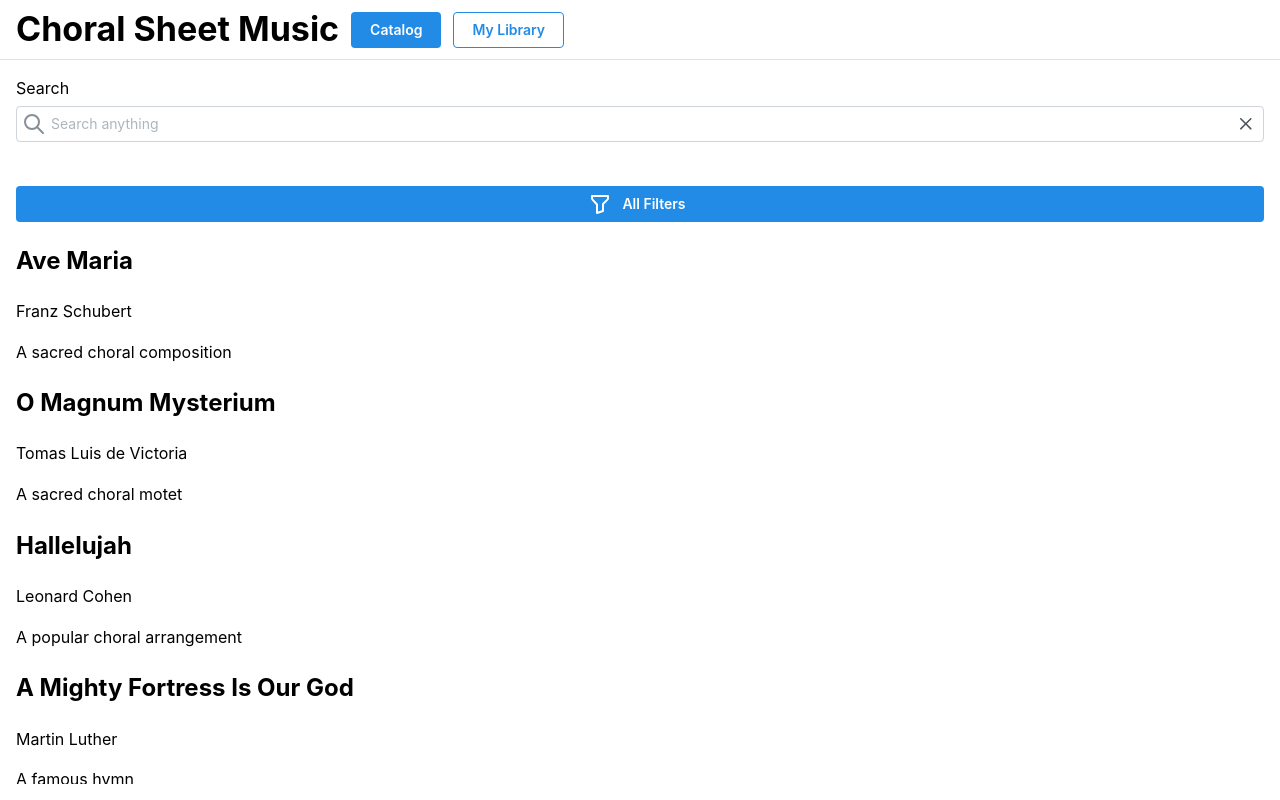
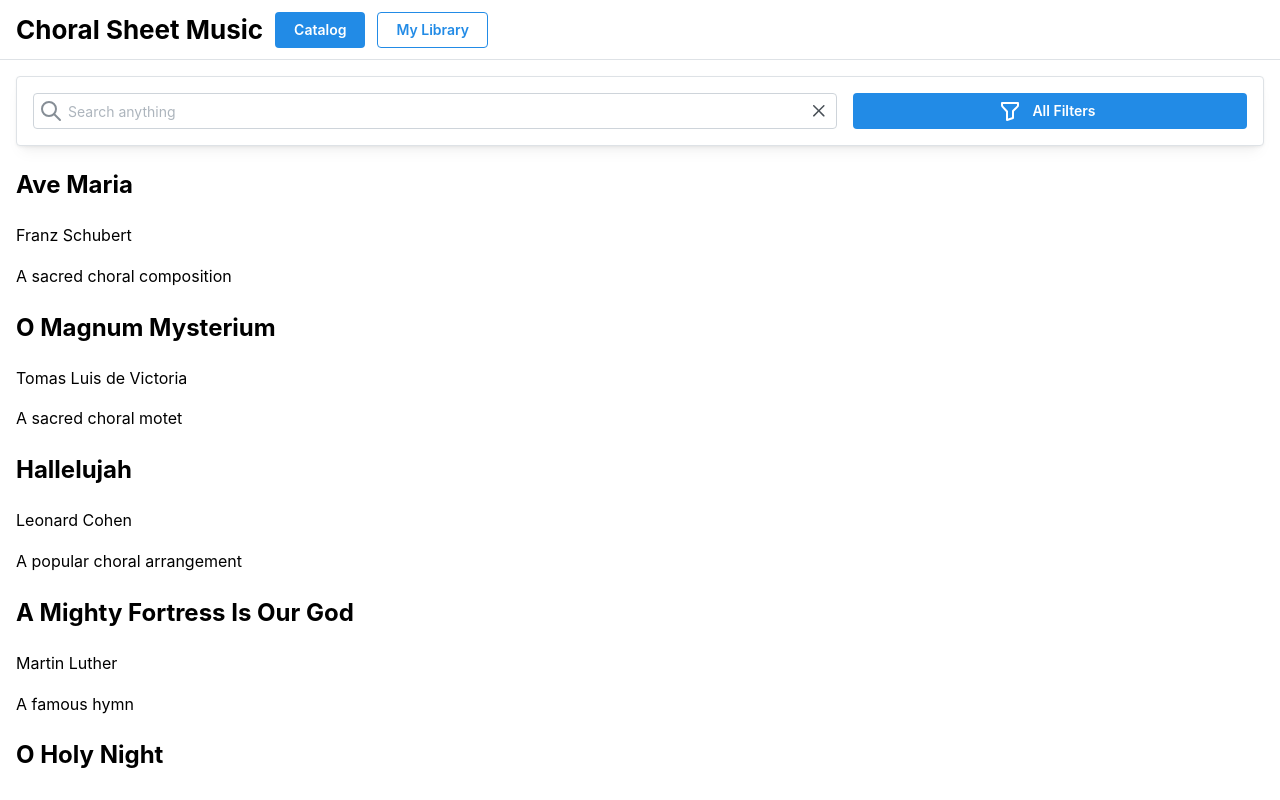
Before and after one commit to smophat7/cs356-choral-catalog, a React (Vite) app: page /catalog in a window 1280 px wide. Built offline with nearby package versions, Linux system fonts and the light colour scheme.

Commit message:
Refactor pill. Clear all button. Search card shadow.

```diff
--- a/src/components/AppHeader.tsx
+++ b/src/components/AppHeader.tsx
@@ -18,7 +18,7 @@ const AppHeader: React.FC = () => {
   return (
     <AppShell.Header>
       <Group h="100%" gap="sm" px="md">
-        <Title order={1}>Choral Sheet Music</Title>
+        <Title order={2}>Choral Sheet Music</Title>
         <Button {...getButtonProps(RouteEndpoints.Catalog)}>Catalog</Button>
         <Button {...getButtonProps(RouteEndpoints.MyLibrary)}>
           My Library
--- a/src/components/CatalogResults.tsx
+++ b/src/components/CatalogResults.tsx
@@ -10,7 +10,7 @@ interface Props {
 
 const CatalogResults: React.FC<Props> = ({ songs }) => {
   return (
-    <ScrollArea>
+    <ScrollArea flex={1}>
       {songs.map((song) => (
         <div key={song.id}>
           <h2>{song.title}</h2>
--- a/src/components/Filter.tsx
+++ b/src/components/Filter.tsx
@@ -3,17 +3,19 @@ import React from "react";
 import { Box, Text } from "@mantine/core";
 
 interface Props {
-  title: string;
+  title?: string;
   subtitle?: string;
   children?: React.ReactNode;
 }
 
 const Filter: React.FC<Props> = ({ title, subtitle, children }) => (
   <Box>
-    <Text>{title}</Text>
-    <Text size="sm" mb={5}>
-      {subtitle}
-    </Text>
+    {title && <Text>{title}</Text>}
+    {subtitle && (
+      <Text size="sm" mb={5}>
+        {subtitle}
+      </Text>
+    )}
     {children}
   </Box>
 );
--- a/src/components/Search.tsx
+++ b/src/components/Search.tsx
@@ -1,22 +1,22 @@
 import React, { useEffect, useState } from "react";
 
 import {
-  Box,
   Button,
-  Chip,
+  Card,
   CloseButton,
-  CloseIcon,
   ComboboxData,
   ComboboxItem,
+  Grid,
   Group,
   Modal,
   MultiSelect,
+  Pill,
   Select,
   Stack,
   TextInput,
 } from "@mantine/core";
 import { useDisclosure } from "@mantine/hooks";
-import { IconFilter, IconSearch } from "@tabler/icons-react";
+import { IconFilter, IconSearch, IconX } from "@tabler/icons-react";
 
 import { MusicalPeriod, Song } from "../types";
 import Filter from "./Filter";
@@ -104,10 +104,23 @@ const Search: React.FC<Props> = ({ allSongs, onFilterChange }) => {
       label: composer,
     }));
 
+  const filterPill = (value: string | string[], onRemove: () => void) => (
+    <Pill onRemove={onRemove} withRemoveButton size="lg">
+      {Array.isArray(value) ? value.join(", ") : value}
+    </Pill>
+  );
+
+  const numFiltersApplied =
+    (languageFilter ? 1 : 0) +
+    (musicalPeriodFilter.length > 0 ? 1 : 0) +
+    (composerFilter ? 1 : 0);
+
   return (
-    <Box flex={1}>
-      <Stack w="100%" bg="var(--mantine-color-body)">
-        <Filter title="Search">
+    <Card shadow="sm" withBorder>
+      <Stack>
+        <Grid align="center">
+          <Grid.Col span={8}>
+            <Filter>
               <TextInput
                 leftSectionPointerEvents="none"
                 leftSection={<IconSearch />}
@@ -120,47 +133,41 @@ const Search: React.FC<Props> = ({ allSongs, onFilterChange }) => {
                 }
                 placeholder="Search anything"
                 value={searchTextFilter}
-            onChange={(event) => setSearchTextFilter(event.currentTarget.value)}
+                onChange={(event) =>
+                  setSearchTextFilter(event.currentTarget.value)
+                }
               />
             </Filter>
-        <Group pb="sm">
-          {languageFilter && (
-            <Chip
-              icon={<CloseIcon />}
-              variant="filled"
-              color="grey"
-              onClick={() => setLanguageFilter(null)}
-              defaultChecked
-            >
-              {languageFilter}
-            </Chip>
-          )}
-          {musicalPeriodFilter.length > 0 && (
-            <Chip
-              icon={<CloseIcon />}
-              variant="filled"
-              color="grey"
-              onClick={() => setMusicalPeriodFilter([])}
-              defaultChecked
-            >
-              {musicalPeriodFilter.join(", ")}
-            </Chip>
-          )}
-          {composerFilter && (
-            <Chip
-              icon={<CloseIcon />}
-              variant="filled"
-              color="grey"
-              onClick={() => setComposerFilter(null)}
-              defaultChecked
-            >
-              {composerFilter}
-            </Chip>
-          )}
-        </Group>
+          </Grid.Col>
+          <Grid.Col span={4}>
             <Button onClick={open} leftSection={<IconFilter />} fullWidth>
               All Filters
             </Button>
+          </Grid.Col>
+        </Grid>
+        {numFiltersApplied > 0 && (
+          <Group>
+            {languageFilter &&
+              filterPill(languageFilter, () => setLanguageFilter(null))}
+            {musicalPeriodFilter.length > 0 &&
+              filterPill(musicalPeriodFilter, () => setMusicalPeriodFilter([]))}
+            {composerFilter &&
+              filterPill(composerFilter, () => setComposerFilter(null))}
+            {numFiltersApplied > 1 && (
+              <Button
+                leftSection={<IconX />}
+                onClick={() => {
+                  setLanguageFilter(null);
+                  setMusicalPeriodFilter([]);
+                  setComposerFilter(null);
+                }}
+                variant="outline"
+              >
+                Clear all
+              </Button>
+            )}
+          </Group>
+        )}
       </Stack>
       <Modal title="All Filters" opened={opened} onClose={close} centered>
         <Stack>
@@ -199,7 +206,7 @@ const Search: React.FC<Props> = ({ allSongs, onFilterChange }) => {
           </Filter>
         </Stack>
       </Modal>
-    </Box>
+    </Card>
   );
 };
 
```
Lines whose indentation alone changed are shown as unchanged.
